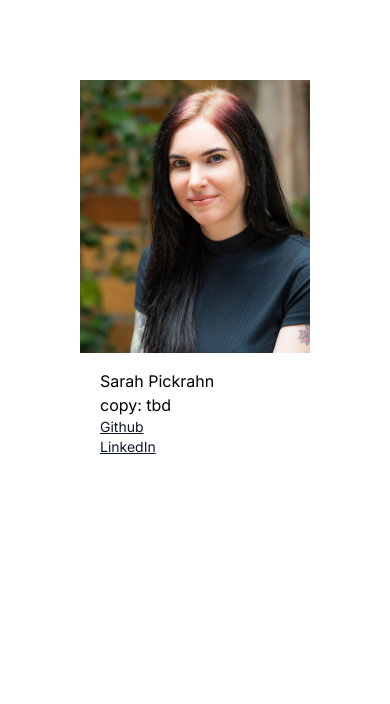
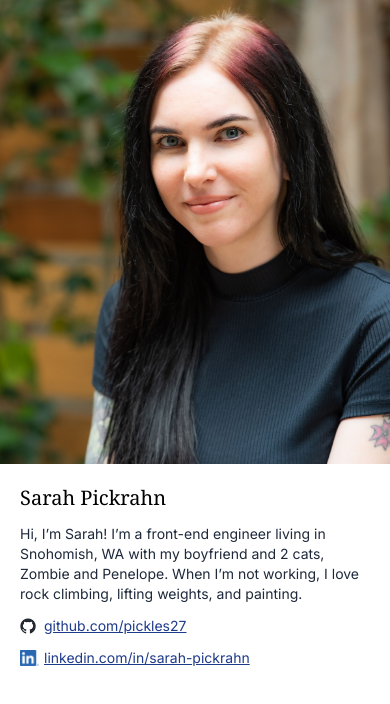
Before and after one commit to pickles27/personal-site, a Next.js app: page / in a window 390 px wide. Shown: the top 704 px of the page. Built offline with nearby package versions, Linux system fonts and the light colour scheme.

Commit message:
get responsive layout working

```diff
--- a/src/app/page.tsx
+++ b/src/app/page.tsx
@@ -1,27 +1,43 @@
 import Image from "next/image";
 import headshot from "./headshot.jpg";
+import githubLogo from "./github-mark.png";
+import linkedinLogo from "./linkedin-logo.png";
+import { SocialLink } from "@/components/SocialLink";
 
 export default function Home() {
   return (
-    <main className="flex min-h-screen flex-col items-center justify-between p-20">
-      <div className="flex flex-wrap">
-        <div className="rounded-md">
-          <Image
-            src={headshot}
-            alt="Sarah headshot"
-            priority
-            width="300"
-            height="300"
-          />
-        </div>
-        <div className="mt-4 sm:mt-0 px-5">
-          <h1>Sarah Pickrahn</h1>
-          <p>copy: tbd</p>
-          <div className="flex flex-col text-slate-900 text-sm">
-            <a href="https://github.com/pickles27">Github</a>
-            <a href="https://www.linkedin.com/in/sarah-pickrahn/">LinkedIn</a>
-          </div>
-        </div>
+    <main className="min-h-screen sm:grid sm:grid-cols-2 sm:items-center sm:gap-3">
+      <figure className="w-full sm:rounded sm:w-80 overflow-hidden ml-auto">
+        <Image
+          src={headshot}
+          alt="Sarah headshot"
+          priority
+          placeholder="blur"
+        />
+      </figure>
+      <div className="flex flex-col gap-3 p-5 sm:w-80 text-sm">
+        <h1 className="font-serif text-xl">Sarah Pickrahn</h1>
+        <p className="text-slate-800">
+          Hi, I’m Sarah! I’m a front-end engineer living in Snohomish, WA with
+          my boyfriend and 2 cats, Zombie and Penelope. When I’m not working, I
+          love rock climbing, lifting weights, and painting.
+        </p>
+        <SocialLink
+          alt="github logo"
+          height={16}
+          linkHref="https://github.com/pickles27"
+          linkLabel="github.com/pickles27"
+          logo={githubLogo}
+          width={16}
+        />
+        <SocialLink
+          alt="linkedin logo"
+          height={16}
+          linkHref="https://www.linkedin.com/in/sarah-pickrahn"
+          linkLabel="linkedin.com/in/sarah-pickrahn"
+          logo={linkedinLogo}
+          width={19}
+        />
       </div>
     </main>
   );
```
